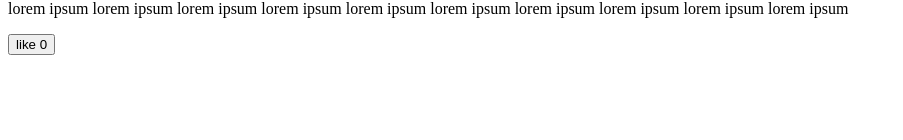
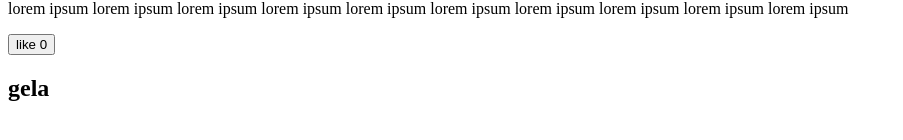
Before and after one commit to AmiranRogava/vue_template, a Vue app: page / in a window 1280 px wide. Shown: the part 492-632 px from the top of the page, without its empty margins (0-903 px from the left). Built offline with nearby package versions, Linux system fonts and the light colour scheme.

Commit message:
original

```diff
--- a/src/App.vue
+++ b/src/App.vue
@@ -5,6 +5,7 @@
       <Post @sorting="sorting" :info="value" :key="i" v-for="(value, i) in post_sort" />
     </div>
   </div>
+  <h2>gela</h2>
 </template>
 
 <script>
```
